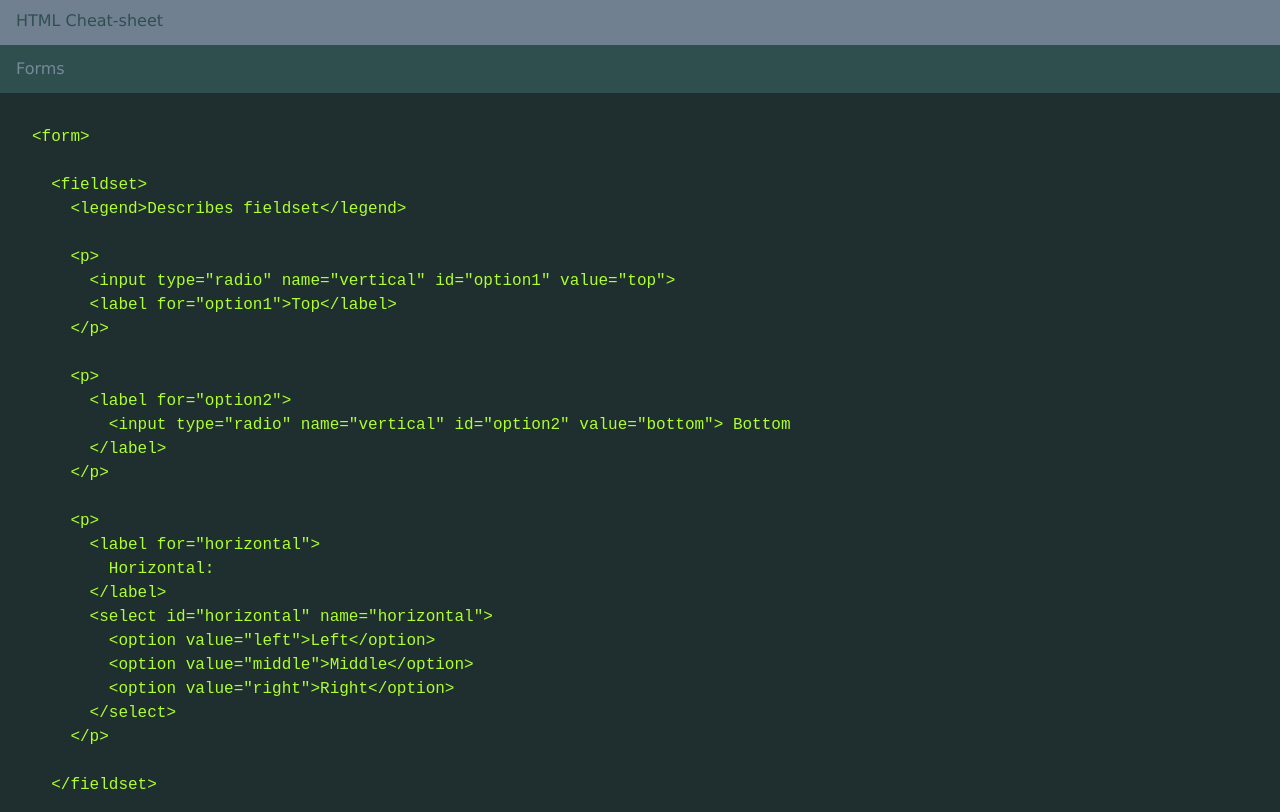
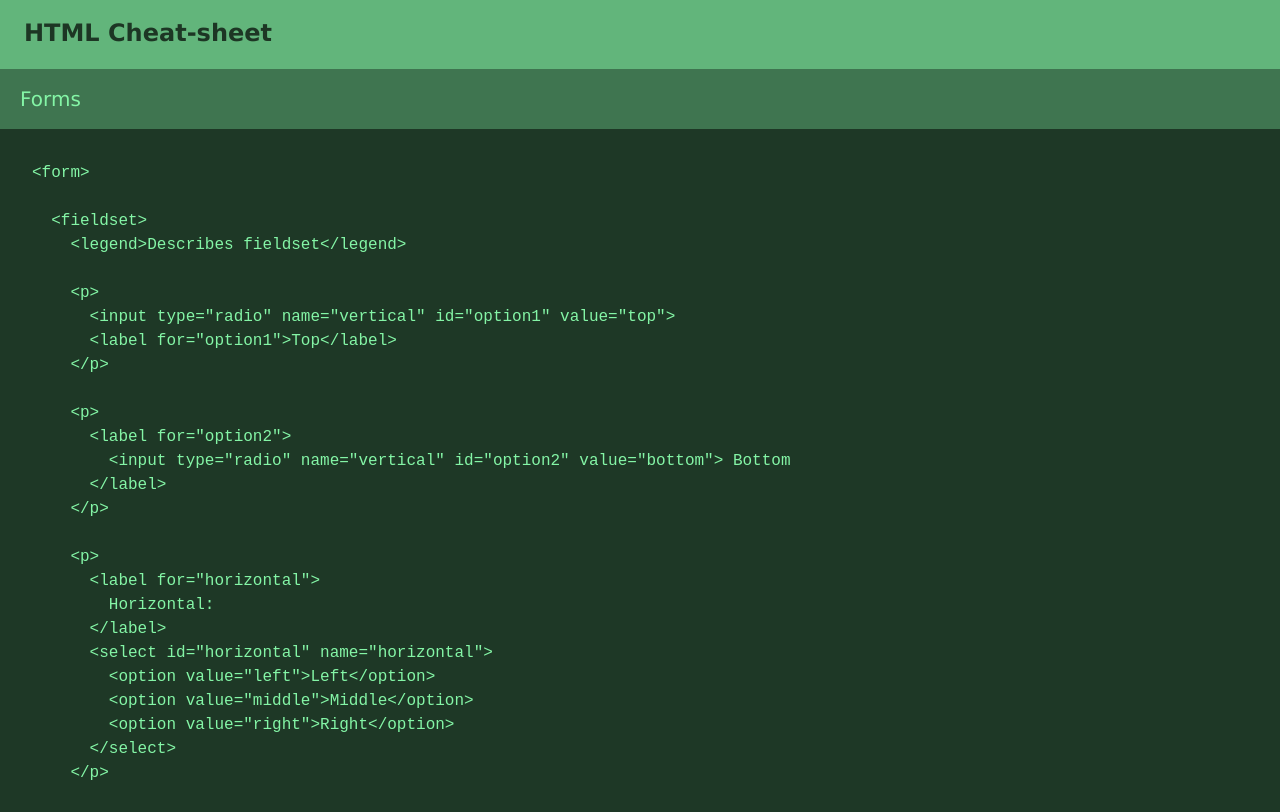
Before and after one commit to WestComputing/cheat-sheet, a plain HTML site: page index.html in a window 1280 px wide. Shown: the part 83-895 px from the top of the page. Drawn offline with Linux system fonts and the light colour scheme.

Commit message:
Change colors

```diff
--- a/index.css
+++ b/index.css
@@ -47,11 +47,32 @@ table {
   border-spacing: 0;
 }
 /* end reset */
+body {
+  --body-background-color: #637568;
+  --body-color: white;
+  --title-background-color: #637568;
+  --title-color: white;
 
-body {
+  --heading-background-color: #62B57B;
+  --heading-color: #1D3624;
+  --subheading-background-color: #3F7550;
+  --subheading-color: #84F5A6;
+
+  --code-background-color: #1E3826;
+  --code-color: #84F5A6;
+  --description-background-color: #637568;
+  --description-color: #CFF7DB;
+
+  --link-background-color: lightgrey;
+  --link-background-hover-color: whitesmoke;
+  --link-color: black;
+
+
+
   font-family: "Lucida Grande", sans-serif;
-  background-color: darkgrey;
+  background-color: var(--body-background-color, darkgrey);
 }
+
 
 .title-nav {
   display: inline-block;
@@ -63,38 +84,41 @@ body {
   display: inline;
   padding: .84em;
   margin: 0;
-  background-color: dimgrey;
-  color: lightgrey;
+  background-color: var(--title-background-color);
+  color: var(--title-color);
   font-size: 2em;
   font-weight: bolder;
 }
 
 h2 {
-  background-color: slategrey;
-  color: darkslategrey;
+  background-color: var(--heading-background-color);
+  color: var(--heading-color);
+  font-size: 1.5em;
+  font-weight: bolder;
   padding: 1em;
 }
 h3 {
-  background-color: darkslategrey;
-  color: lightslategrey;
+  background-color: var(--subheading-background-color);
+  color: var(--subheading-color);
+  font-size: 1.25em;
   padding: 1em;
 }
 pre {
   font-family: "Lucida Sans Typewriter", monospace;
-  background-color: #1f2f2f;
-  color: greenyellow;
+  background-color: var(--code-background-color);
+  color: var(--code-color);
 }
 ul li {
   display: inline-flex;
-  background-color: lightgrey;
+  background-color: var(--link-background-color);
   padding: 2em;
 }
 ul li:hover {
-  background-color: whitesmoke;
+  background-color: var(--link-background-hover-color);
 }
 ol li {
-  background-color: #223434;
-  color: antiquewhite;
+  background-color: var(--description-background-color);
+  color: var(--description-color);
   padding: 0 1em 0;
 }
 
@@ -114,8 +138,8 @@ section#JS p,
 section#DOM p,
 section#CSS p {
   display: inline-flex;
-  background-color: dimgrey;
-  color: #dfefef;
+  background-color: var(--description-background-color);
+  color: var(--description-color);
   padding: 0.75em 1.25em;
 }
 section#git a,
@@ -123,7 +147,7 @@ section#JS a,
 section#DOM a,
 section#CSS a {
   display: inline-flex;
-  background-color: lightgrey;
+  background-color: var(--link-background-color);
   padding: 0.75em;
 }
 section#git a:hover,
@@ -131,7 +155,7 @@ section#JS a:hover,
 section#DOM a:hover,
 section#CSS a:hover {
   display: inline-flex;
-  background-color: whitesmoke;
+  background-color: var(--link-background-hover-color);
 }
 footer h6 {
   text-align: right;
```
